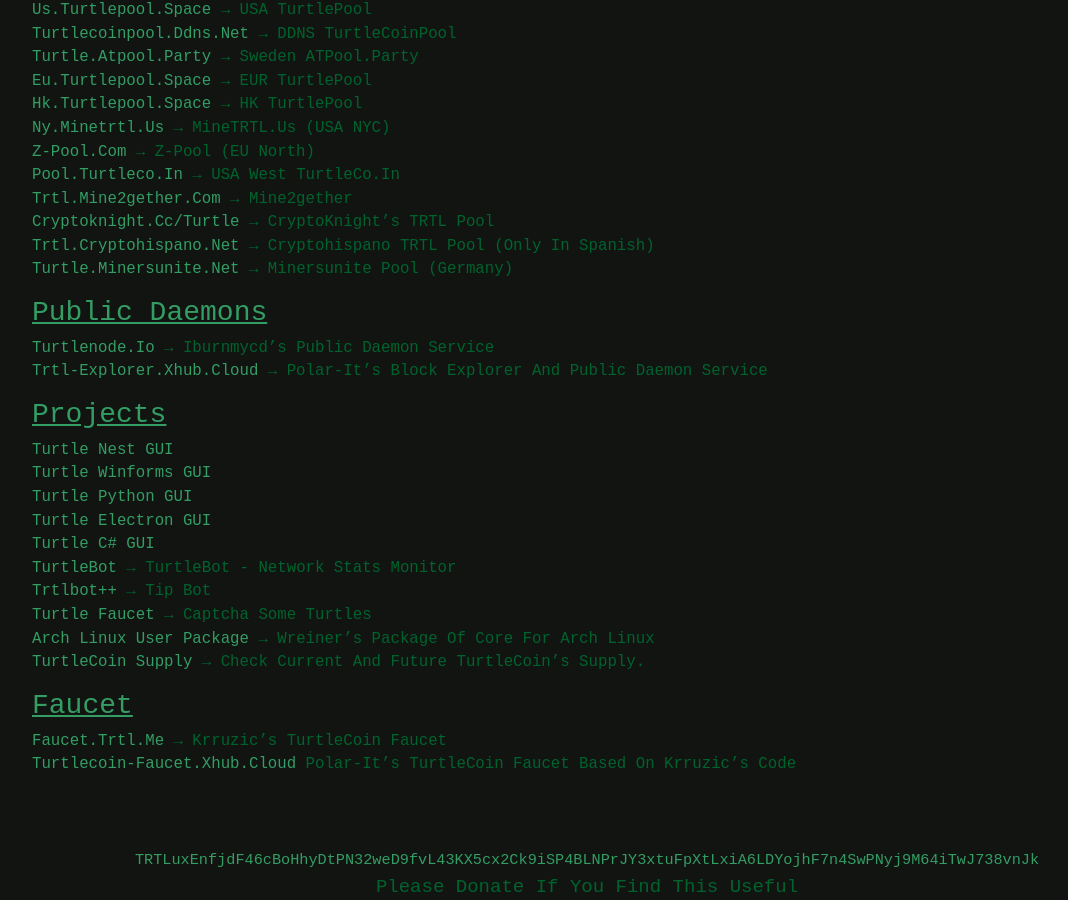
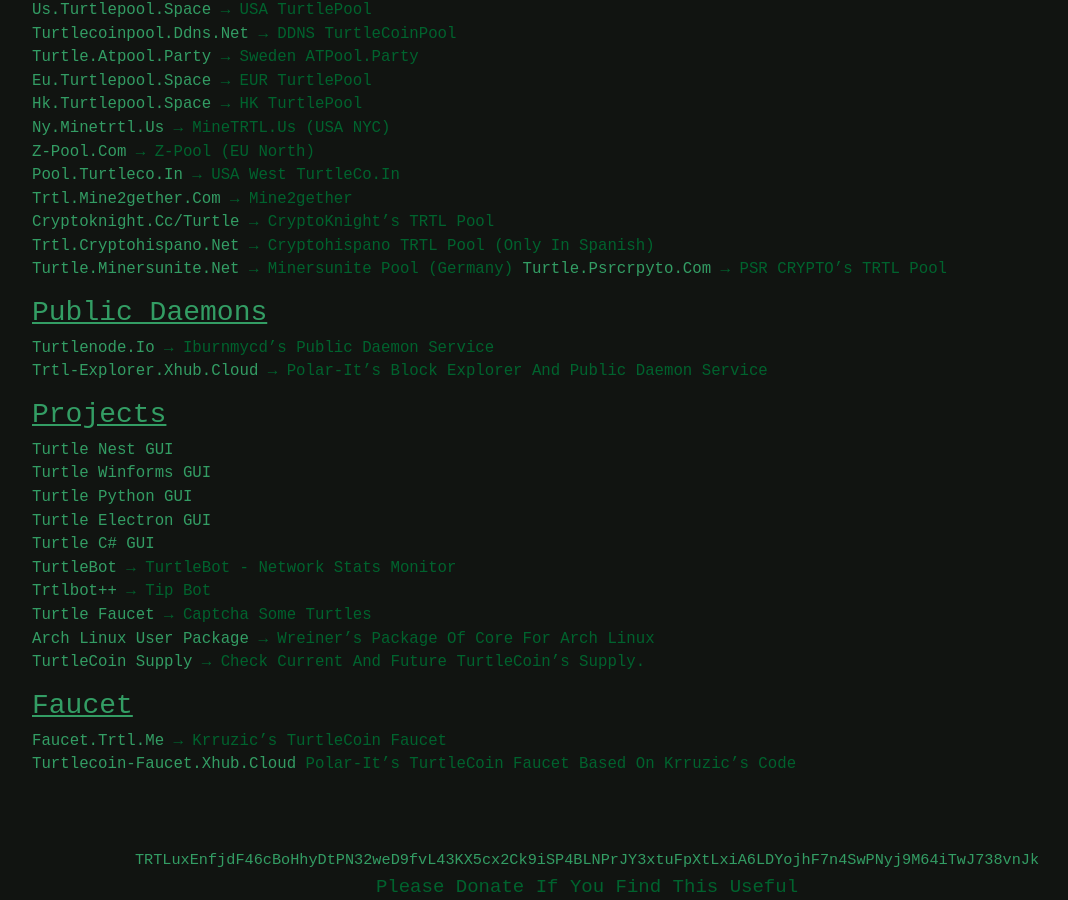
Before and after one commit to zack796/turtleturtle.org, a Jekyll site: the page built from index.md, in a window 1280 px wide and 900 px high, scrolled down 1022 px. Shown: the whole window, without its empty margins (53-1121 px from the left). Built offline with Jekyll 4.4.1, drawn with Linux system fonts in a browser that asks for light colours.

Commit message:
Update index.md

```diff
--- a/index.md
+++ b/index.md
@@ -47,6 +47,7 @@ title: TurtleTurtle.org
 [cryptoknight.cc/turtle](http://cryptoknight.cc/turtle/) → CryptoKnight's TRTL Pool
 [trtl.cryptohispano.net](https://trtl.cryptohispano.net) → Cryptohispano TRTL Pool (Only in Spanish)
 [turtle.minersunite.net](https://turtle.minersunite.net) → Minersunite Pool (Germany)
+[turtle.psrcrpyto.com](http://turtle.psrcrypto.com) → PSR CRYPTO's TRTL Pool
 
 ### Public Daemons
 [turtlenode.io](http://turtlenode.io) → Iburnmycd's public daemon service
```
